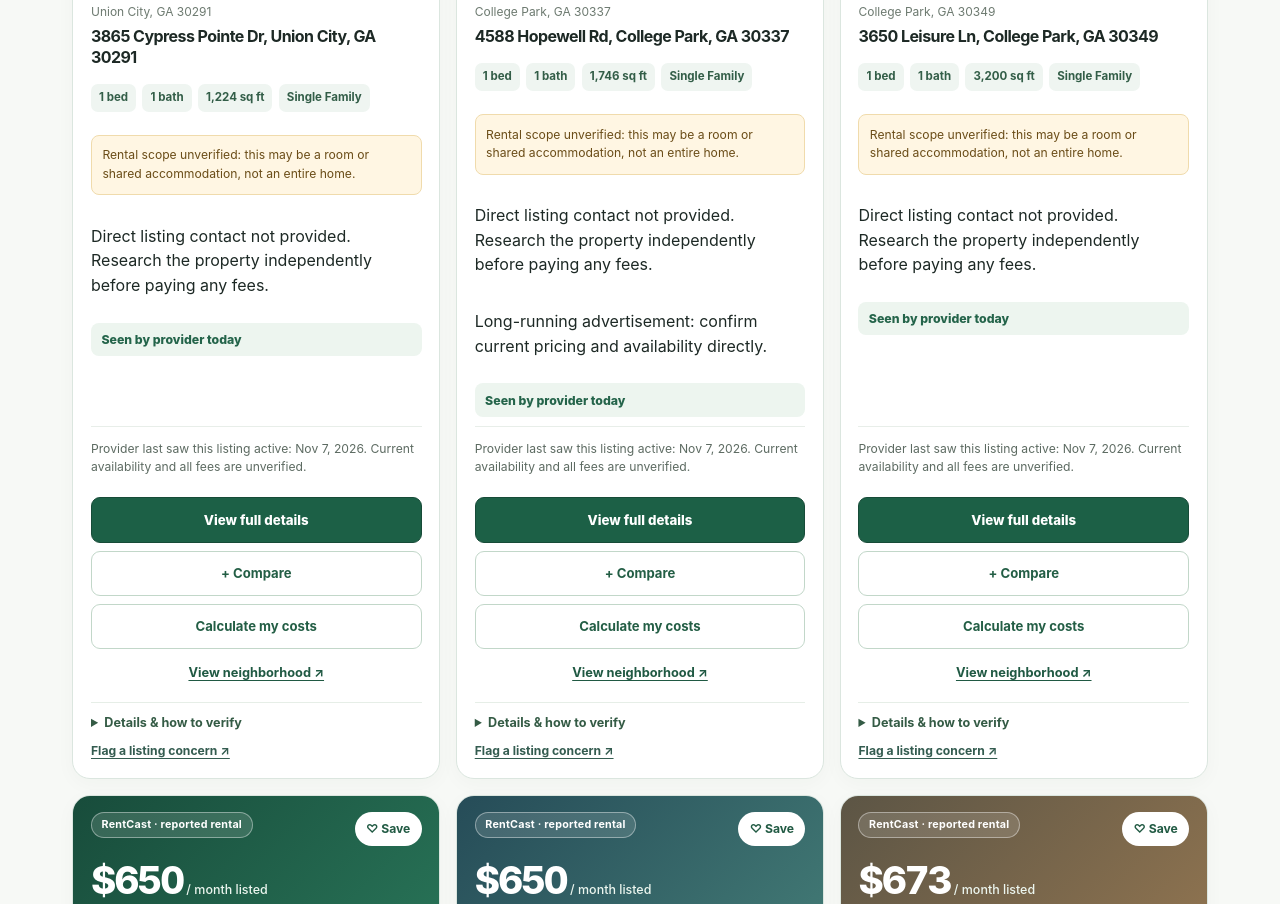
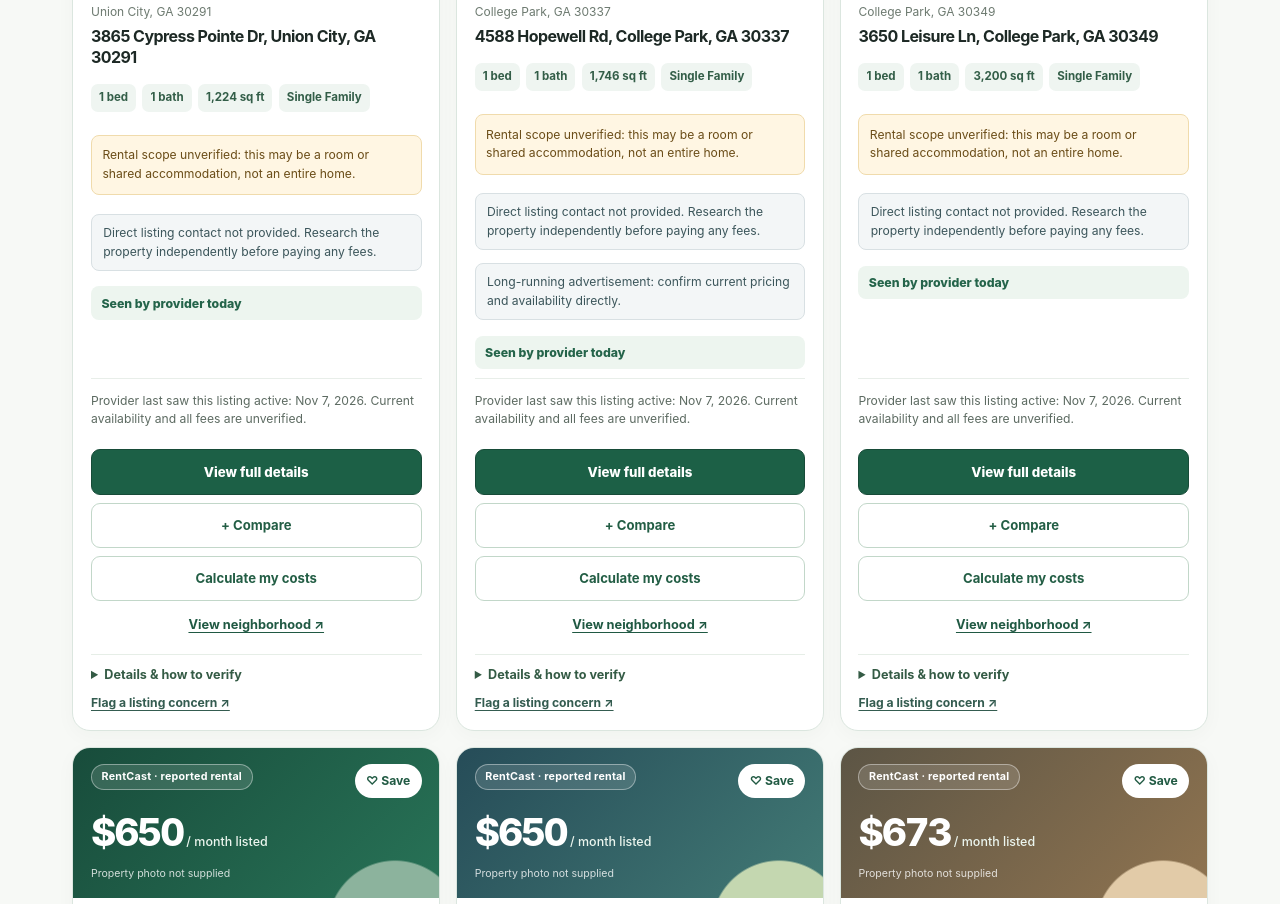
Before and after one commit to Esoham/Esoham.github.io, a website with bundled scripts: page projects/apartmentfinder/index.html in a window 1280 px wide. Shown: the part 1662-2566 px from the top of the page. Built offline with nearby package versions, Linux system fonts and the light colour scheme.

Commit message:
style: distinguish listing review flags from definitive fraud warnings

```diff
--- a/projects/apartmentfinder/styles.css
+++ b/projects/apartmentfinder/styles.css
@@ -106,3 +106,6 @@
 .budget-guidance{grid-column:1/-1;margin:0;padding:.85rem 1rem;border-radius:9px;background:#fff9ed;border:1px solid #e9d9b7;color:#62512c;font-size:.85rem}
 .budget-results .budget-result:nth-child(3),.budget-results .budget-result:nth-child(4){background:#dfeee5}
 .budget-results .budget-result:nth-child(4) strong{font-size:1.35rem}
+
+/* Non-alarmist review signals; risk flag does not establish fraud. */
+.market-review-note{font-size:.76rem;background:#f3f6f7;border:1px solid #d8e0e3;color:#3c565b;border-radius:8px;padding:.55rem .7rem;margin:.4rem 0}
```
